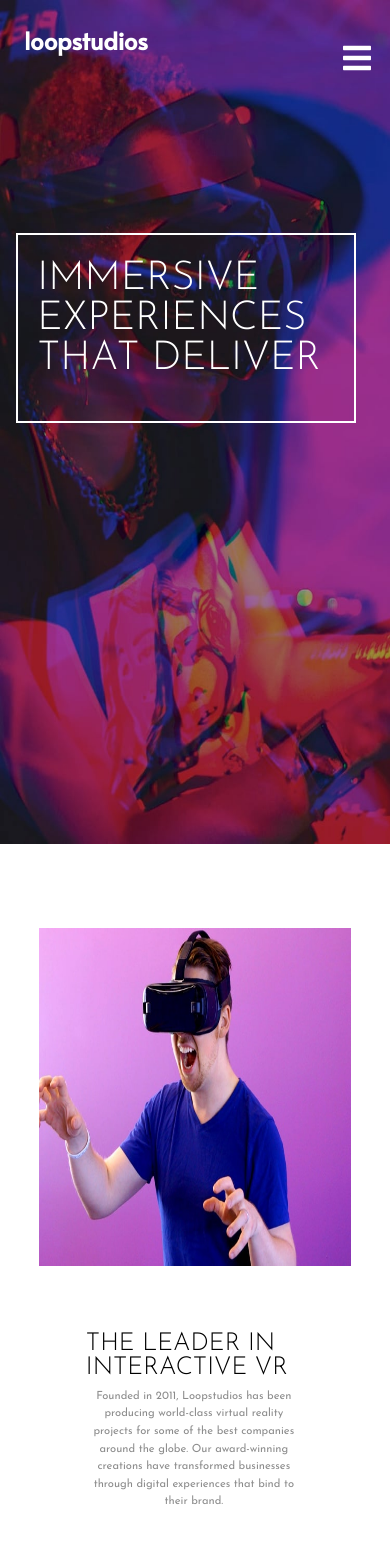
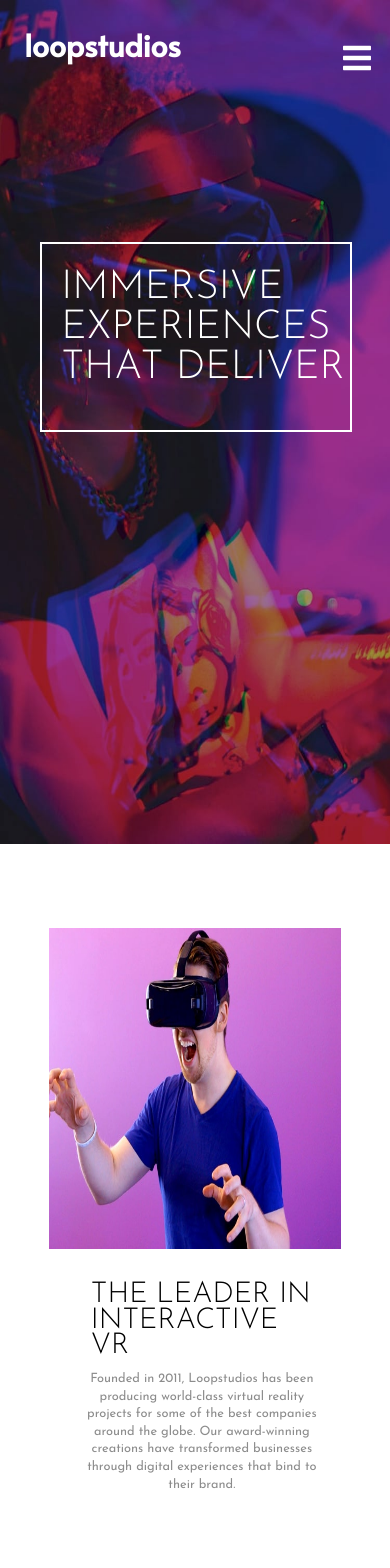
Before and after one commit to Rushikesh-kokate/LoopStudios-Landing-Page-, a React (Create React App) app: page / in a window 390 px wide. Shown: the top 1568 px of the page. Built offline with nearby package versions, Linux system fonts and the light colour scheme.

Commit message:
second commit

```diff
--- a/src/components/Creations.module.css
+++ b/src/components/Creations.module.css
@@ -64,7 +64,7 @@
   display: none;
 }
 
-@media screen and (min-width: 375px) and (max-width: 420px) {
+@media screen and (max-width: 480px) {
   .CreationTab {
     flex-direction: column;
   }
@@ -87,7 +87,7 @@
     font-family: "Alata", sans-serif;
     font-size: 0.8rem;
     letter-spacing: 0.2rem;
-    margin: 1rem 7.5rem;
+    margin: 1rem 8.5rem;
   }
   .mobileButton:hover {
     background-color: black;
--- a/src/components/Footer.module.css
+++ b/src/components/Footer.module.css
@@ -74,10 +74,11 @@
   padding-left: 1.5rem;
   color: hsl(0, 0%, 41%);
 }
-@media screen and (min-width: 375px) and (max-width: 420px) {
+@media screen and (max-width: 480px) {
   .container {
     height: 100vh;
   }
+
   .leftContent ul {
     flex-direction: column;
   }
@@ -87,17 +88,19 @@
   }
   .leftContent h1 {
     padding-bottom: 0.3rem;
+    margin-left: 0.5rem;
   }
   .leftContent li {
-    padding: 0.35rem 4rem;
+    padding: 0.35rem 5rem;
   }
   .rightContent ul {
     padding-bottom: 0.5rem;
     padding-top: 0rem;
+    margin-right: 0.9rem;
   }
-  /* .rightContent p {
-    padding-bottom: 2rem;
-  } */
+  .rightContent p {
+    padding-right: 2rem;
+  }
   .leftContent li::before {
     left: 35%;
   }
--- a/src/components/Main.module.css
+++ b/src/components/Main.module.css
@@ -77,24 +77,21 @@
 .menu {
   display: none;
 }
-@media screen and (min-width: 375px) and (max-width: 420px) {
+@media screen and (max-width: 480px) {
   .overlay {
     position: relative;
     background-image: url("./images/mobile/image-hero.jpg");
   }
-  .overlay img {
-    max-width: 100vw;
-  }
   .column {
-    width: 340px;
+    width: 80%;
     height: 190px;
     font-size: 2.5rem;
-    margin: 11rem 1rem;
+    margin: 11rem 2.5rem;
     padding-top: 1.5rem;
     padding-left: 1.2rem;
   }
   .logo {
-    font-size: 1.5rem;
+    font-size: 1.9rem;
     z-index: 11;
   }
   .navbar {
@@ -115,24 +112,23 @@
   .mobileNavlist {
     display: block;
     color: white;
-    padding-top: 7rem;
+    padding-top: 9rem;
     width: 100vw;
     height: 100vh;
     position: absolute;
     top: 0;
     right: 0;
-    background-color: rgba(0, 0, 0, 0.9);
-    opacity: 0.8;
+    background-color: black;
     z-index: 10;
 
     /* transition: transform 0.3s linear; */
   }
 
   .mobileNavlist li {
-    display: inline-block;
+    display: flex;
     padding-top: 1rem;
     font-size: 1.2rem;
-    margin-left: 10rem;
+    margin-left: 2rem;
     padding-bottom: 1rem;
     font-family: "Alata", sans-serif;
   }
@@ -140,6 +136,6 @@
     left: 0;
   }
   .underline:hover::before {
-    width: 100%;
+    width: 27%;
   }
 }
--- a/src/components/PhotoGrid.js
+++ b/src/components/PhotoGrid.js
@@ -7,12 +7,12 @@ const PhotoGrid = (props) => {
     <div className={classes.overlay}>
       <img
         className={classes.creationImg}
-        src={`./images/desktop/${props.img}.jpg`}
+        src={require(`./images/desktop/${props.img}.jpg`).default}
         alt={props.alt}
       />
       <img
         className={classes.mobileImg}
-        src={`./images/mobile/${props.img}.jpg`}
+        src={require(`./images/mobile/${props.img}.jpg`).default}
         alt={props.alt}
       />
       <div className={classes.name}>
--- a/src/components/PhotoGrid.module.css
+++ b/src/components/PhotoGrid.module.css
@@ -45,7 +45,7 @@
 .overlay:hover::after {
   background-color: white;
 }
-@media screen and (min-width: 375px) and (max-width: 420px) {
+@media screen and (max-width: 480px) {
   .mobileImg {
     display: block;
   }
--- a/src/components/SubSection.js
+++ b/src/components/SubSection.js
@@ -8,7 +8,7 @@ const SubSection = () => {
       <div className={classes.container}>
         <img
           className={classes.varMan}
-          src={"./images/desktop/image-interactive.jpg"}
+          src={require("./images/desktop/image-interactive.jpg").default}
           alt="man wearing vr device"
         />
         <div className={classes.subSectionInfo}>
--- a/src/components/SubSection.module.css
+++ b/src/components/SubSection.module.css
@@ -45,32 +45,35 @@
   padding-top: 1.5rem;
   font-size: 1rem;
 }
-@media screen and (min-width: 375px) and (max-width: 420px) {
+@media screen and (max-width: 480px) {
   .container {
     flex-direction: column;
     height: 80vh;
   }
   .varMan {
-    height: 40vh;
-    width: 80vw;
-    margin-bottom: 1rem;
+    height: 38vh;
+    width: 75vw;
+    margin: 0;
   }
   .subSectionInfo {
     width: 80vw;
     height: 50vh;
+    padding: 0;
+    bottom: 0;
   }
   .subSectionInfo h1 {
-    font-size: 1.55rem;
-    line-height: 1.5rem;
+    line-height: 1.6rem;
     overflow: hidden;
-    padding-top: 1rem;
-    padding-left: 4rem;
+    padding-left: 85px;
+    padding-bottom: 0.2rem;
+    font-size: 1.8rem;
   }
   .subSectionInfo p {
     text-align: center;
     padding-top: 0.5rem;
     font-size: 0.7rem;
     line-height: 1.1rem;
-    padding-left: 4rem;
+    padding-left: 5rem;
+    font-size: 0.8rem;
   }
 }
```
